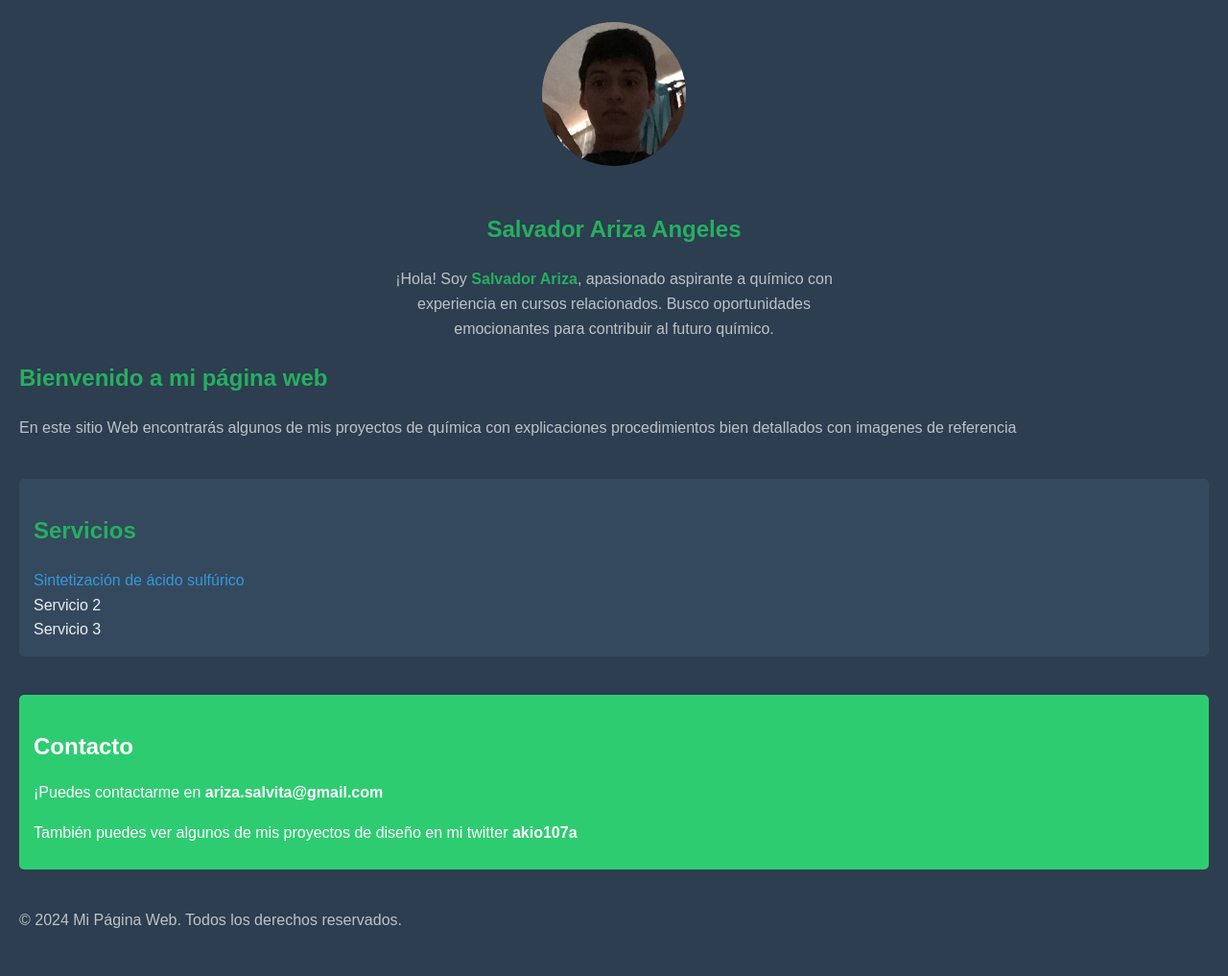
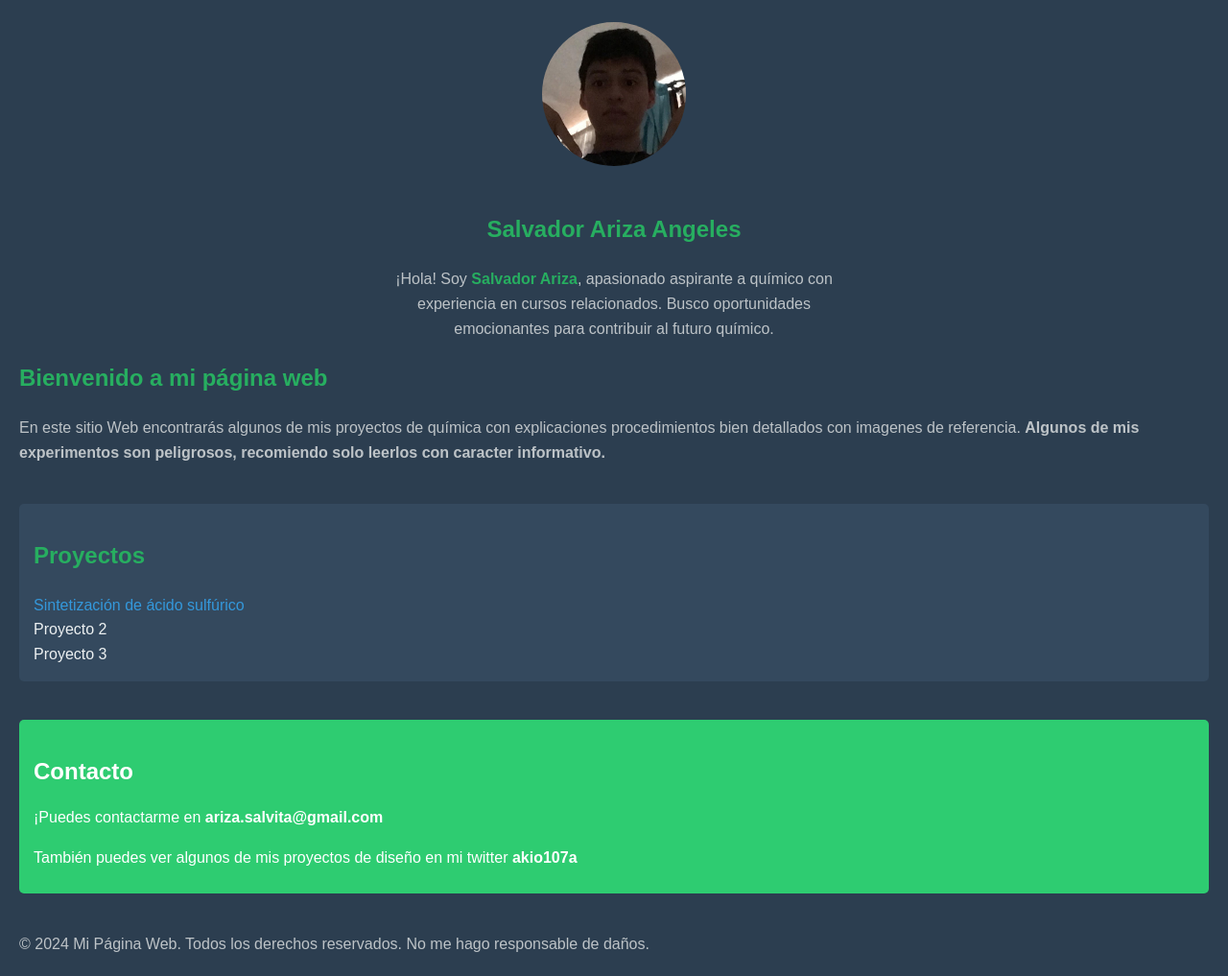
Before and after one commit to Akio107A/pagina_web_personal, a plain HTML site: page index.html in a window 1280 px wide. Shown: the part 137-1154 px from the top of the page at 96% size. Before the commit the page ends 1128 px from the top, so only its background shows below. Drawn offline with Linux system fonts and the light colour scheme.

Commit message:
Update index.html

```diff
--- a/index.html
+++ b/index.html
@@ -118,17 +118,17 @@
     <section id="inicio">
 
         <h2>Bienvenido a mi página web</h2>
-        <p>En este sitio Web encontrarás algunos de mis proyectos de química con explicaciones procedimientos bien detallados con imagenes de referencia</p>
+        <p>En este sitio Web encontrarás algunos de mis proyectos de química con explicaciones procedimientos bien detallados con imagenes de referencia. <b>Algunos de mis experimentos son peligrosos, recomiendo solo leerlos con caracter informativo.</b></p>
     </section>
 
 
 
     <section id="proyectos">
-        <h2>Servicios</h2>
+        <h2>Proyectos</h2>
         <ul>
             <li><a href="https://akio107a.github.io/pagina_web_personal/proyecto.html">Sintetización de ácido sulfúrico</a></li>
-            <li>Servicio 2</li>
-            <li>Servicio 3</li>
+            <li>Proyecto 2</li>
+            <li>Proyecto 3</li>
         </ul>
     </section>
 
@@ -139,7 +139,7 @@
     </section>
 
     <footer>
-        <p>&copy; 2024 Mi Página Web. Todos los derechos reservados.</p>
+        <p>&copy; 2024 Mi Página Web. Todos los derechos reservados. No me hago responsable de daños.</p>
     </footer>
 
 </body>
```
